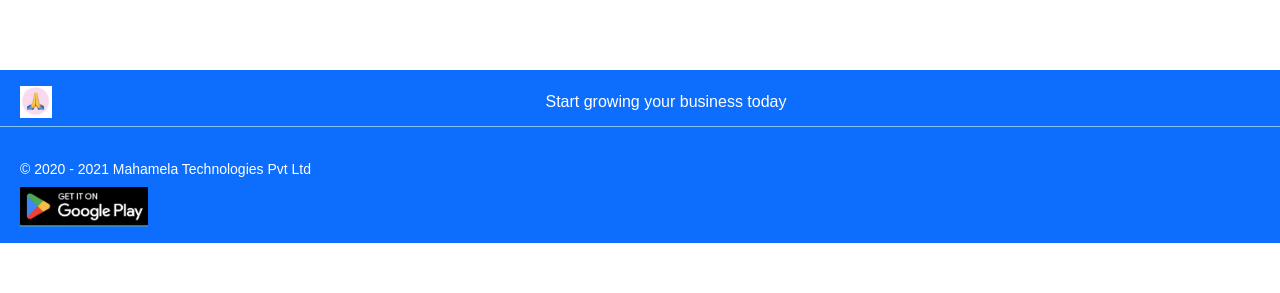
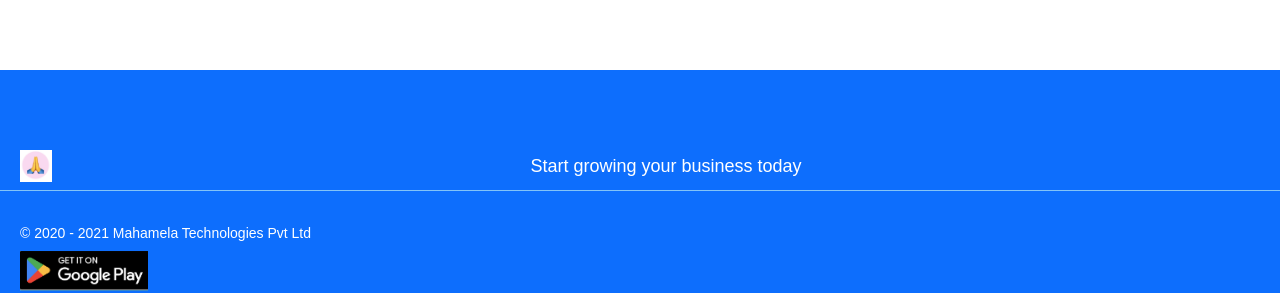
Before and after one commit to ayanalala0108/Project-1, a Next.js app: page /developer-first in a window 1280 px wide. Shown: the part 1874-2167 px from the top of the page. Before the commit the page ends 2117 px from the top, so only its background shows below. Built offline with nearby package versions, Linux system fonts and the light colour scheme.

Commit message:
changes made to footer

```diff
--- a/app/developer-first/page.jsx
+++ b/app/developer-first/page.jsx
@@ -175,7 +175,7 @@ const developerfirst = () => {
         </div>
       </main>
       {/* Footer */}
-      <footer className="w-full bg-[#0d6efd] text-white py-4">
+      <footer className="w-full bg-[#0d6efd] text-white py-20">
         <div className="px-0">
           {/* Main Footer Content */}
           <div className="flex flex-col mb-4">
@@ -190,7 +190,7 @@ const developerfirst = () => {
                 />
               </div>
               {/* Footer Text */}
-              <p className="text-l text-center flex-1 mx-2">
+              <p className="text-lg text-center flex-1 mx-2">
                 Start growing your business today
               </p>
             </div>
--- a/app/features/page.jsx
+++ b/app/features/page.jsx
@@ -652,7 +652,7 @@ export default function Home() {
         </div>
       </div>
       {/* Footer */}
-      <footer className="w-full bg-[#0d6efd] text-white py-4">
+      <footer className="w-full bg-[#0d6efd] text-white py-20">
         <div className="container mx-auto px-4">
           {/* Main Footer Content */}
           <div className="flex flex-col mb-4">
--- a/app/mobile-first/page.jsx
+++ b/app/mobile-first/page.jsx
@@ -651,7 +651,7 @@ export default function Home() {
         </div>
       </div>
       {/* Footer */}
-      <footer className="w-full bg-[#0d6efd] text-white py-4">
+      <footer className="w-full bg-[#0d6efd] text-white py-20">
         <div className="container mx-auto px-4">
           {/* Main Footer Content */}
           <div className="flex flex-col mb-4">
--- a/app/page.js
+++ b/app/page.js
@@ -197,7 +197,7 @@ export default function Home() {
         </section>
       </main>
       {/* Footer */}
-      <footer className="w-full bg-[#0d6efd] text-white py-4">
+      <footer className="w-full bg-[#0d6efd] text-white py-20">
         <div className="container mx-auto px-4">
           {/* Main Footer Content */}
           <div className="flex flex-col mb-4">
@@ -212,7 +212,7 @@ export default function Home() {
                 />
               </div>
               {/* Footer Text */}
-              <p className="text-sm text-center flex-1 mx-2">
+              <p className="text-lg text-center flex-1 mx-2">
                 Start growing your business today
               </p>
             </div>
```
